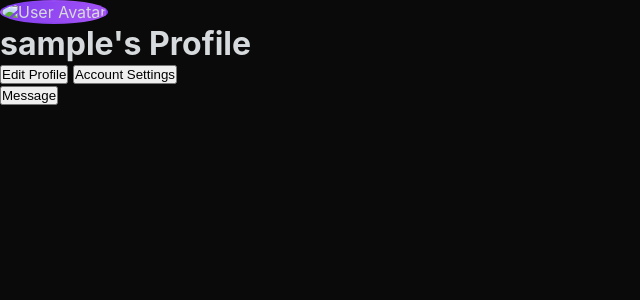
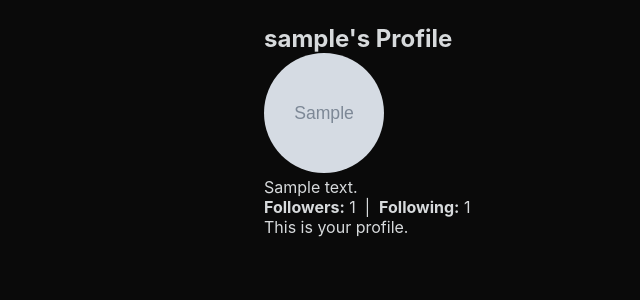
Before and after one commit to isaac1441/SWE-Django, a Django app: a page that uses app/templates/app/profile.html in a window 1280 px wide. Shown: the part 65-365 px from the top of the page, without its empty margins (0-640 px from the left). Run offline with Django 5.2, Linux system fonts and the light colour scheme; a user stored in the database is signed in; tables that the repository leaves empty hold one stand-in row (values such as "Sample post"); grey boxes marked "Sample" are stand-in pictures; some libraries are stand-ins or nearby versions.

Commit message:
Add follow/unfollow feature to profiles

```diff
--- a/app/models.py
+++ b/app/models.py
@@ -1,5 +1,7 @@
 from django.db import models
 from django.contrib.auth import get_user_model
+from django.db.models.signals import post_save
+from django.dispatch import receiver
 
 User = get_user_model()
 # Create your models here.
@@ -40,5 +42,34 @@ class Profile(models.Model):
     bio = models.TextField(blank=True)
     avatar = models.ImageField(upload_to='avatars/', null=True, blank=True)
 
+    following = models.ManyToManyField(
+        'self',
+        symmetrical=False,
+        related_name='followers',
+        blank=True
+    )
+
     def __str__(self):
         return self.user.username
+
+    def follow(self, profile):
+        """Follow another profile."""
+        if profile != self:
+            self.following.add(profile)
+
+    def unfollow(self, profile):
+        """UNfollow another profile."""
+        if profile != self:
+            self.following.remove(profile)
+
+    def is_following(self, profile) -> bool:
+        """Check if following another profile."""
+        return self.following.filter(pk=profile.pk).exists()
+
+    @property
+    def follower_count(self):
+        return self.followers.count()
+
+    @property
+    def following_count(self):
+        return self.following.count()
--- a/app/templates/app/profile.html
+++ b/app/templates/app/profile.html
@@ -1,29 +1,35 @@
-{% extends 'app/base.html' %}
-{% load static %}
+{% extends "app/base.html" %}
 
+{% block content %}
+<div class="container mt-4">
+  <h2>{{ profile_user.username }}'s Profile</h2>
 
-{% block head %}
+  {% if profile_obj.avatar %}
+    <img src="{{ profile_obj.avatar.url }}" alt="{{ profile_user.username }} avatar"
+         style="width:120px; height:120px; border-radius:50%; object-fit:cover;">
+  {% endif %}
+
+  <p class="mt-3">
+    {{ profile_obj.bio|default:"This user hasn't written a bio yet." }}
+  </p>
+
+  <p class="mt-2">
+    <strong>Followers:</strong> {{ followers_count }}
+    &nbsp;|&nbsp;
+    <strong>Following:</strong> {{ following_count }}
+  </p>
+
+  {% if user.is_authenticated and not is_own_profile %}
+    <form method="post"
+          action="{% if is_following %}{% url 'unfollow_user' profile_user.username %}
+                  {% else %}{% url 'follow_user' profile_user.username %}{% endif %}">
+      {% csrf_token %}
+      <button type="submit" class="btn btn-primary">
+        {% if is_following %}Unfollow{% else %}Follow{% endif %}
+      </button>
+    </form>
+  {% elif is_own_profile %}
+    <p class="text-muted mt-2">This is your profile.</p>
+  {% endif %}
+</div>
 {% endblock %}
-
-{% block content%}
-<div class="profile-container">
-    <div class="profile-header">
-        <img src="https://via.placeholder.com/120" alt="User Avatar" class="profile-avatar">
-    </div>
-    <h1>{{ profile_user.username }}'s Profile</h1>
-
-    <div class="profile-body">
-
-        {% if is_own_profile %}
-        <div class="own-profile-section" id="ownProfileSection">
-                <button>Edit Profile</button>
-                <button>Account Settings</button>
-            </div>
-        {% endif %}
-        <button> Message</button>
-    </div>
-  </div>
-
-
-
-{% endblock%}
--- a/app/urls.py
+++ b/app/urls.py
@@ -16,6 +16,10 @@ urlpatterns = [
     path("add_post/", views.add_post_view, name="add_post"),
     path("post/<int:pk>/delete/", views.delete_post_view, name="delete_post"),
     path("post/<int:pk>/", views.post_detail, name="post_detail"),
+    path("profile/<slug:username>/follow/", views.follow_user, name="follow_user"),
+    path("profile/<slug:username>/unfollow/", views.unfollow_user, name="unfollow_user"),
+
+
 
     #
     # path("cart/", views.cart_view, name="cart"),
--- a/app/views.py
+++ b/app/views.py
@@ -9,7 +9,7 @@ from django.contrib.auth.views import LoginView
 from django.contrib import messages
 
 
-from .models import Post, Comment
+from .models import Post, Comment, Profile
 from .forms import CommentForm
 from .forms import SignUpForm, LogInForm, PostForm
 
@@ -120,20 +120,69 @@ def my_profile_redirect(request):
     return redirect("profile", username=request.user.username)
 
 def profile_view(request, username):
+    # Whose profile are we viewing?
+    profile_user = get_object_or_404(User, username=username)
 
-    if username == request.user.username:
-        # The user is viewing their own profile
-        profile_user = request.user
-        is_own_profile = True
-    else:
-        profile_user = get_object_or_404(User, username=username)
-        is_own_profile = False
+    # Make sure a Profile exists for them
+    profile_obj, _ = Profile.objects.get_or_create(user=profile_user)
+
+    is_own_profile = request.user.is_authenticated and (request.user == profile_user)
+
+    # Is the current user following this profile?
+    is_following = False
+    if request.user.is_authenticated and not is_own_profile:
+        viewer_profile, _ = Profile.objects.get_or_create(user=request.user)
+        is_following = viewer_profile.following.filter(pk=profile_obj.pk).exists()
 
     context = {
         "profile_user": profile_user,
+        "profile_obj": profile_obj,
         "is_own_profile": is_own_profile,
+        "is_following": is_following,
+        # use the actual relations, not missing properties
+        "followers_count": profile_obj.followers.count(),
+        "following_count": profile_obj.following.count(),
     }
     return render(request, "app/profile.html", context)
+
+
+@login_required
+def follow_user(request, username):
+    if request.method != "POST":
+        return HttpResponseNotAllowed(["POST"])
+
+    target_user = get_object_or_404(User, username=username)
+
+    # Don’t allow following yourself
+    if target_user == request.user:
+        return redirect("profile", username=username)
+
+    follower_profile, _ = Profile.objects.get_or_create(user=request.user)
+    target_profile, _ = Profile.objects.get_or_create(user=target_user)
+
+    follower_profile.follow(target_profile)
+
+    messages.success(request, f"You are now following {target_user.username}.")
+    return redirect("profile", username=username)
+
+
+@login_required
+def unfollow_user(request, username):
+    if request.method != "POST":
+        return HttpResponseNotAllowed(["POST"])
+
+    target_user = get_object_or_404(User, username=username)
+
+    if target_user == request.user:
+        return redirect("profile", username=username)
+
+    follower_profile, _ = Profile.objects.get_or_create(user=request.user)
+    target_profile, _ = Profile.objects.get_or_create(user=target_user)
+
+    follower_profile.unfollow(target_profile)
+
+    messages.success(request, f"You unfollowed {target_user.username}.")
+    return redirect("profile", username=username)
 
 
 def signup_view(request):
```
Also changed, not shown: app/migrations/0004_profile_following.py (added).
